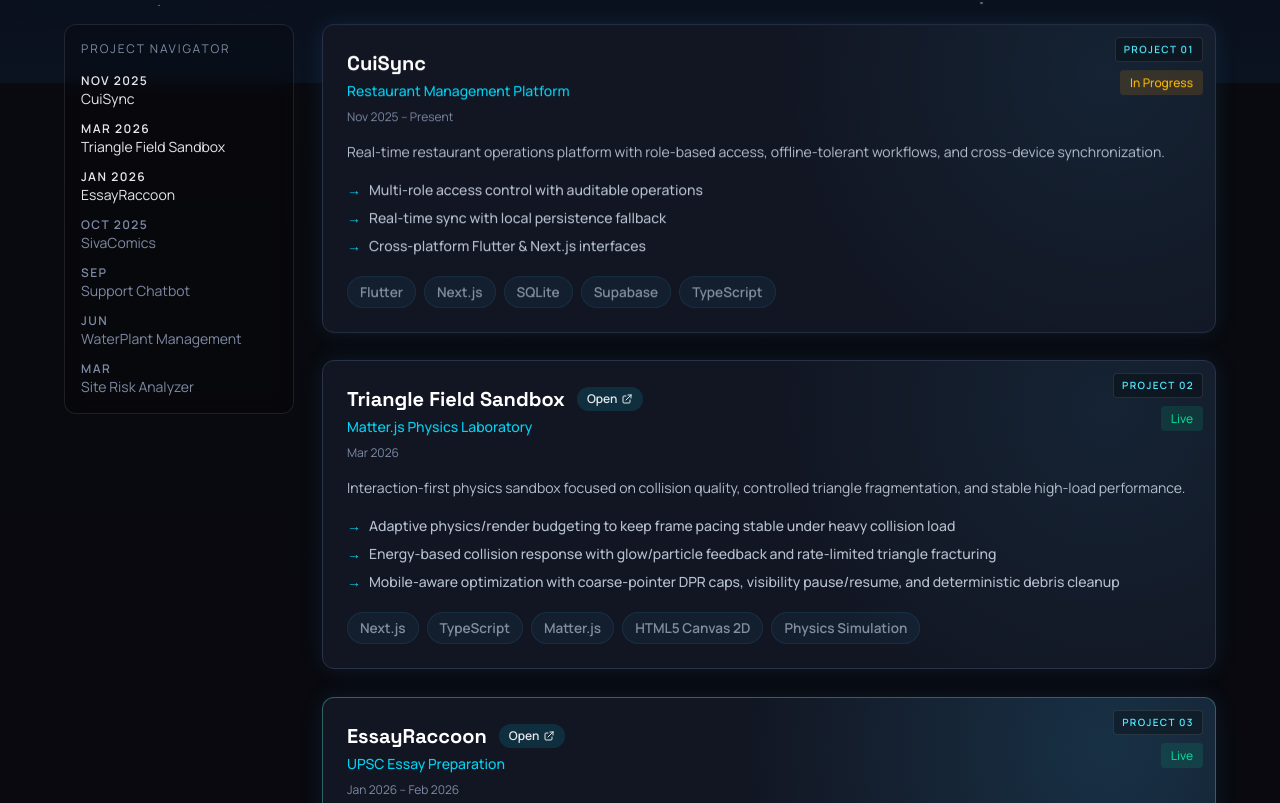
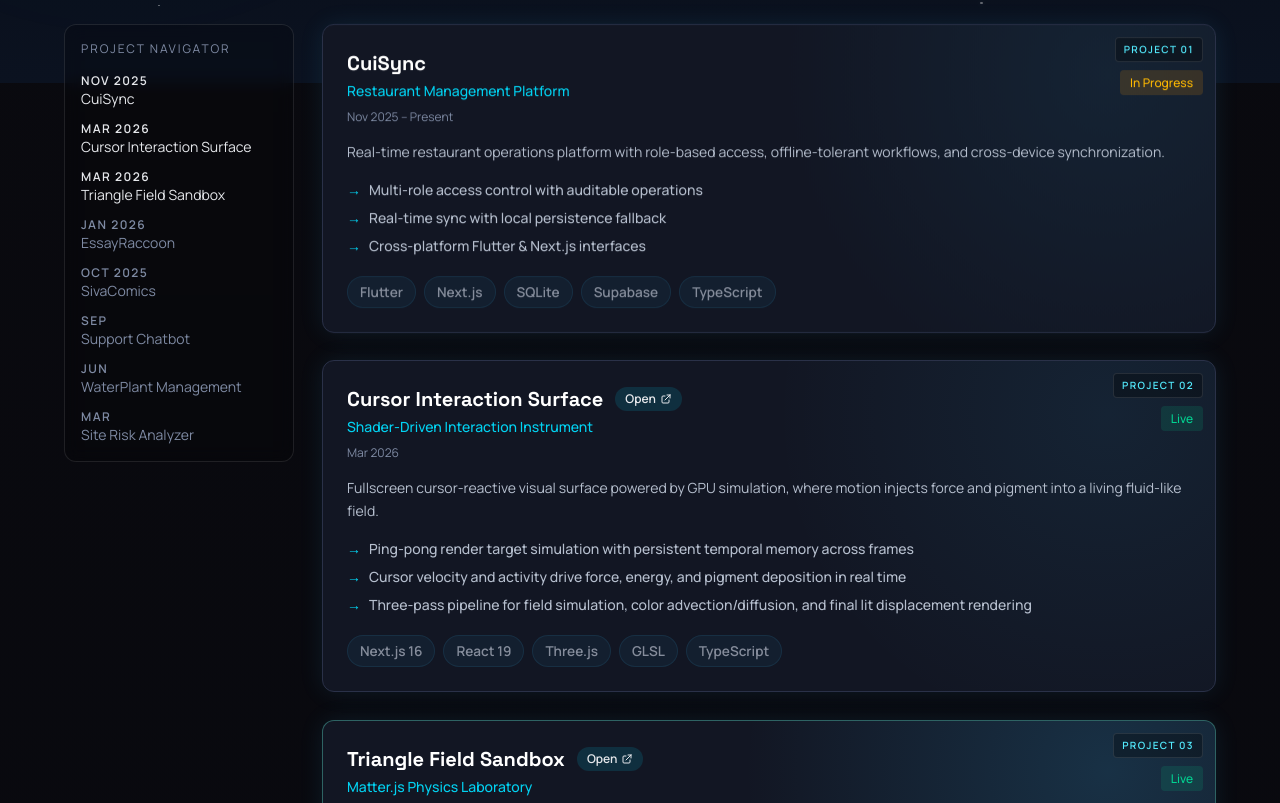
Before and after one commit to nikomeguro2004/portfolio, a Next.js app: page /projects in a window 1280 px wide. Shown: the part 717-1520 px from the top of the page. Built offline with nearby package versions, Linux system fonts and the light colour scheme.

Commit message:
feat: add Cursor Interaction Surface project to showcase advanced GPU simulation techniques

```diff
--- a/app/projects/projectData.ts
+++ b/app/projects/projectData.ts
@@ -12,6 +12,23 @@
 };
 
 export const projects = [
+  {
+    title: 'Cursor Interaction Surface',
+    subtitle: 'Shader-Driven Interaction Instrument',
+    period: 'Mar 2026',
+    status: 'Live',
+    priority: 'flagship',
+    description:
+      'Fullscreen cursor-reactive visual surface powered by GPU simulation, where motion injects force and pigment into a living fluid-like field.',
+    highlights: [
+      'Ping-pong render target simulation with persistent temporal memory across frames',
+      'Cursor velocity and activity drive force, energy, and pigment deposition in real time',
+      'Three-pass pipeline for field simulation, color advection/diffusion, and final lit displacement rendering',
+    ],
+    techStack: ['Next.js 16', 'React 19', 'Three.js', 'GLSL', 'TypeScript'],
+    link: 'https://liquid-ui-kappa.vercel.app/',
+    orderKey: 202604,
+  },
   {
     title: 'Triangle Field Sandbox',
     subtitle: 'Matter.js Physics Laboratory',
```
